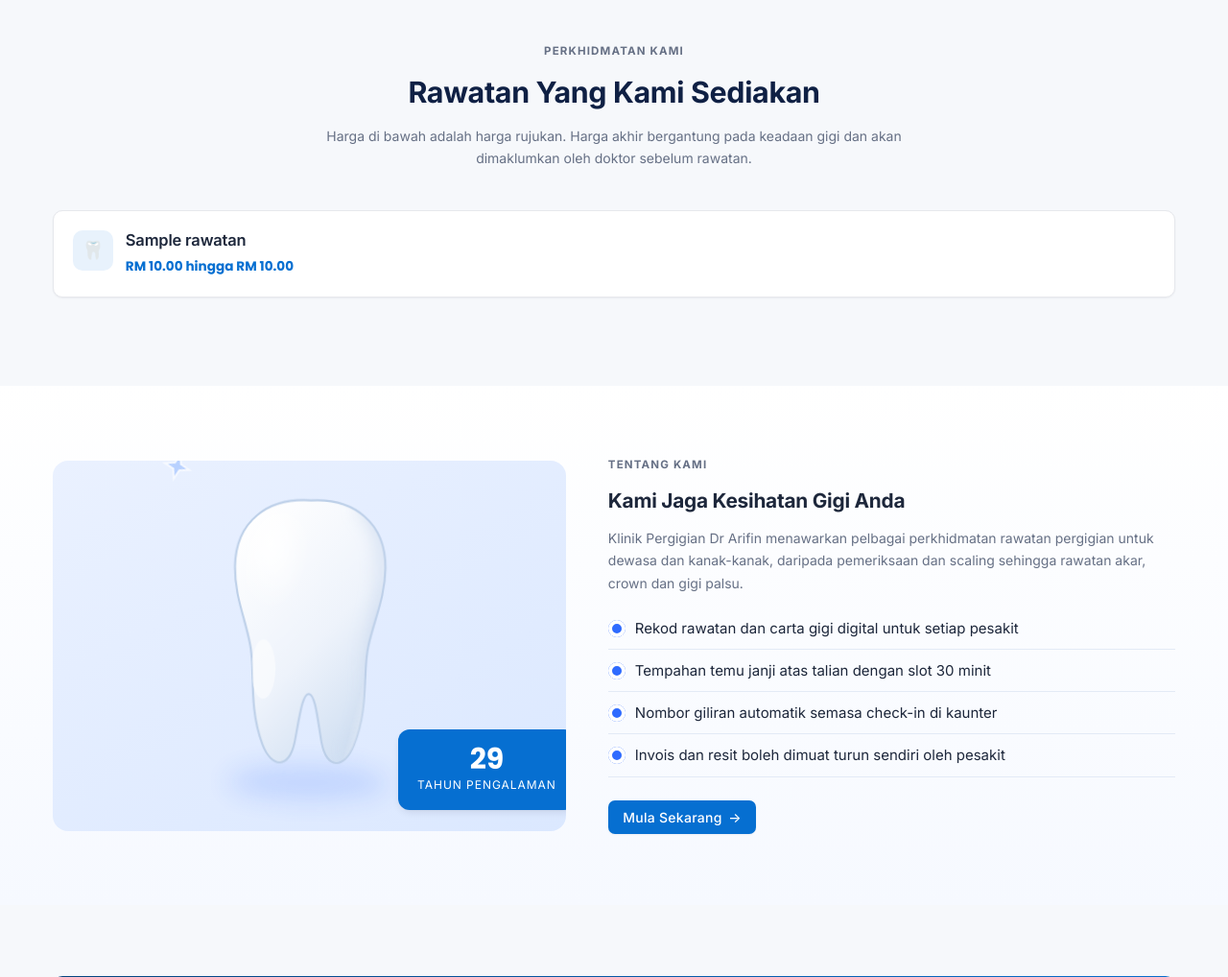
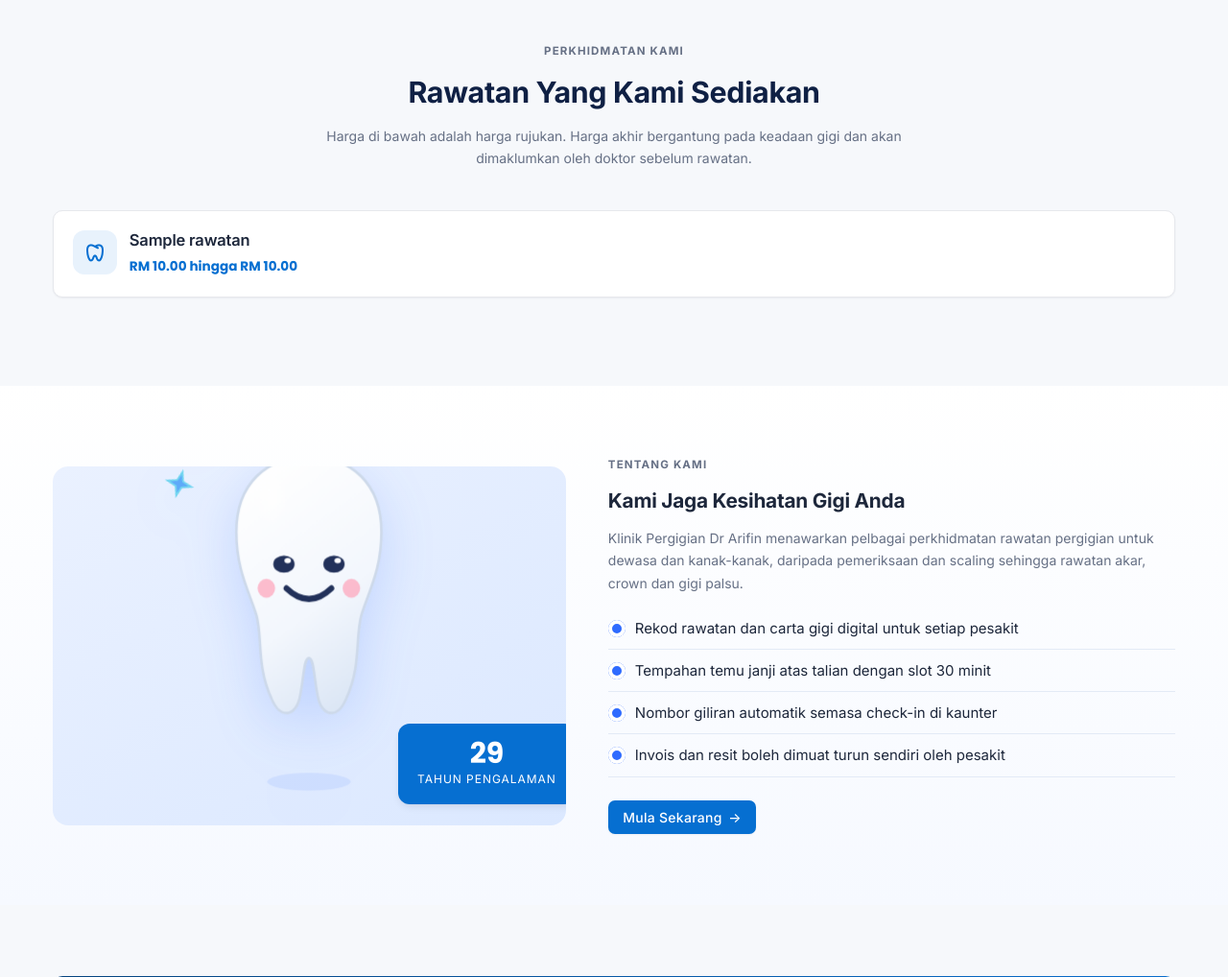
Before and after one commit to anusreevjn/klinik, a PHP site: page / in a window 1280 px wide. Shown: the part 784-1802 px from the top of the page at 96% size. Run offline with PHP 8.4, Linux system fonts and the light colour scheme; tables that the repository leaves empty or names only in its code hold one stand-in row (values such as "Sample post"); some libraries are stand-ins or nearby versions.

Commit message:
Real service icons and a fun bouncing-tooth mascot
- Replace the emoji service icons on the landing page with Tabler line icons
  (dental, sparkles, crown, mood-kid, radioactive, etc.) rendered in the
  brand-blue icon tiles.
- Replace the about-section tooth with a playful tooth mascot: it has a face
  (eyes + smile + rosy cheeks), hops with squash-and-stretch, blinks, casts a
  bouncing shadow, and twinkles with sparkles. Respects reduced-motion.
- Cache-bust assets to v=11.

```diff
--- a/admin/cetak_laporan.php
+++ b/admin/cetak_laporan.php
@@ -25,8 +25,8 @@
     <meta charset="UTF-8">
     <meta name="viewport" content="width=device-width, initial-scale=1.0">
     <title><?= selamat($jenis) ?></title>
-    <link rel="stylesheet" href="../assets/css/style.css?v=10">
-<link rel="stylesheet" href="../assets/css/theme.css?v=10">
+    <link rel="stylesheet" href="../assets/css/style.css?v=11">
+<link rel="stylesheet" href="../assets/css/theme.css?v=11">
 <link rel="stylesheet" href="https://cdn.jsdelivr.net/npm/@tabler/icons-webfont@3.34.0/dist/tabler-icons.min.css">
 </head>
 <body>
@@ -73,6 +73,6 @@
         <a class="btn btn-back" href="laporan.php">Kembali</a>
     </div>
 </div>
-<script src="../assets/js/ui.js?v=10" defer></script>
+<script src="../assets/js/ui.js?v=11" defer></script>
 </body>
 </html>
--- a/assets/css/theme.css
+++ b/assets/css/theme.css
@@ -530,7 +530,8 @@
 .sel-gigi{border:1px solid var(--c-border-strong);border-radius:5px}
 
 .kad-servis{display:flex;gap:.8rem;align-items:flex-start}
-.ikon-servis{flex:0 0 42px;width:42px;height:42px;display:grid;place-items:center;border-radius:10px;background:var(--c-primary-lt);color:var(--c-primary);font-size:1.15rem;transition:background .2s var(--ease)}
+.ikon-servis{flex:0 0 46px;width:46px;height:46px;display:grid;place-items:center;border-radius:12px;background:var(--c-primary-lt);color:var(--c-primary);transition:background .2s var(--ease)}
+.ikon-servis i{font-size:1.5rem;line-height:1}
 .kad-servis:hover .ikon-servis{background:var(--c-primary);color:#fff;transform:none}
 .kad-servis .harga{font-weight:700;color:var(--c-primary);font-size:.85rem;margin:0}
 
@@ -544,14 +545,30 @@
 .auth-footer a.btn,.auth-footer a.btn:hover,.auth-footer a.btn-back,.auth-footer a.btn-back:hover,.auth-links a.btn,.auth-links a.btn:hover{text-decoration:none}
 
 .gigi-pentas{display:flex;align-items:center;justify-content:center;width:100%;height:100%;min-height:340px;padding:18px}
-.gigi-animasi{width:min(280px,74%);height:auto;overflow:visible;animation:gigiBob 5s ease-in-out infinite;transform-origin:50% 62%}
-@keyframes gigiBob{0%,100%{transform:translateY(0) rotate(-1.5deg)}50%{transform:translateY(-14px) rotate(1.5deg)}}
-.gigi-animasi .gigi-streak{animation:gigiSweep 3.4s ease-in-out infinite}
-@keyframes gigiSweep{0%{transform:translateX(-30px) rotate(14deg)}55%,100%{transform:translateX(210px) rotate(14deg)}}
+.gigi-animasi{width:min(270px,72%);height:auto;overflow:visible;filter:drop-shadow(0 16px 26px rgba(47,107,255,.18))}
+
+.gigi-animasi .gigi-tubuh{animation:gigiLompat 1.9s cubic-bezier(.5,.05,.4,1) infinite;transform-box:fill-box;transform-origin:50% 100%}
+@keyframes gigiLompat{
+    0%{transform:translateY(0) scale(1,1)}
+    12%{transform:translateY(4px) scale(1.09,.9)}
+    32%{transform:translateY(-34px) scale(.93,1.08)}
+    54%{transform:translateY(-34px) scale(.97,1.03)}
+    74%{transform:translateY(4px) scale(1.1,.88)}
+    88%{transform:translateY(0) scale(.99,1.02)}
+    100%{transform:translateY(0) scale(1,1)}
+}
+
+.gigi-animasi .gigi-bayang{animation:gigiBayang 1.9s cubic-bezier(.5,.05,.4,1) infinite;transform-box:fill-box;transform-origin:center}
+@keyframes gigiBayang{0%,100%{transform:scale(1);opacity:.2}32%,54%{transform:scale(.62);opacity:.1}74%{transform:scale(1.08);opacity:.22}}
+
+.gigi-animasi .gigi-mata{animation:gigiKedip 3.4s ease-in-out infinite;transform-box:fill-box;transform-origin:center}
+@keyframes gigiKedip{0%,93%,100%{transform:scaleY(1)}96%{transform:scaleY(.12)}}
+
 .gigi-animasi .kilau{animation:gigiKilau 2.4s ease-in-out infinite;transform-box:fill-box;transform-origin:center}
 .gigi-animasi .kilau-2{animation-delay:1.2s}
 @keyframes gigiKilau{0%,100%{opacity:.2;transform:scale(.6) rotate(0deg)}50%{opacity:1;transform:scale(1.2) rotate(30deg)}}
-@media(prefers-reduced-motion:reduce){.gigi-animasi,.gigi-animasi .gigi-streak,.gigi-animasi .kilau{animation:none}}
+
+@media(prefers-reduced-motion:reduce){.gigi-animasi *{animation:none !important}}
 
 .hero-visual{flex-direction:column}
 .kad-terapung{position:static;right:auto;bottom:auto;margin:18px auto 0;width:fit-content}
--- a/change_password.php
+++ b/change_password.php
@@ -62,8 +62,8 @@
 <head>
 <meta name="viewport" content="width=device-width, initial-scale=1.0">
 <title>Tukar Password</title>
-<link rel="stylesheet" href="assets/css/style.css?v=10">
-<link rel="stylesheet" href="assets/css/theme.css?v=10">
+<link rel="stylesheet" href="assets/css/style.css?v=11">
+<link rel="stylesheet" href="assets/css/theme.css?v=11">
 <link rel="stylesheet" href="https://cdn.jsdelivr.net/npm/@tabler/icons-webfont@3.34.0/dist/tabler-icons.min.css">
 </head>
 <body class="auth-body">
@@ -106,6 +106,6 @@
 </div>
 </div>
 
-<script src="assets/js/ui.js?v=10" defer></script>
+<script src="assets/js/ui.js?v=11" defer></script>
 </body>
 </html>
--- a/doktor/kad_rawatan.php
+++ b/doktor/kad_rawatan.php
@@ -68,8 +68,8 @@
     <meta charset="UTF-8">
     <meta name="viewport" content="width=device-width, initial-scale=1.0">
     <title>Kad Rawatan <?= e($pesakit['nama_pesakit']) ?></title>
-    <link rel="stylesheet" href="../assets/css/style.css?v=10">
-<link rel="stylesheet" href="../assets/css/theme.css?v=10">
+    <link rel="stylesheet" href="../assets/css/style.css?v=11">
+<link rel="stylesheet" href="../assets/css/theme.css?v=11">
 <link rel="stylesheet" href="https://cdn.jsdelivr.net/npm/@tabler/icons-webfont@3.34.0/dist/tabler-icons.min.css">
     <style>
         .kad { border: 1px solid #94a3b8; padding: 22px; background: #fff; }
@@ -161,6 +161,6 @@
         <a class="btn btn-back" href="<?= $_SESSION['role'] === 'doktor' ? '../doktor/pesakit.php' : ($_SESSION['role'] === 'kakitangan' ? '../kakitangan/pesakit.php' : '../admin/pengguna.php?tab=pesakit') ?>">Kembali</a>
     </div>
 </div>
-<script src="../assets/js/ui.js?v=10" defer></script>
+<script src="../assets/js/ui.js?v=11" defer></script>
 </body>
 </html>
--- a/doktor/rekod_rawatan.php
+++ b/doktor/rekod_rawatan.php
@@ -51,8 +51,8 @@
     <meta charset="UTF-8">
 <meta name="viewport" content="width=device-width, initial-scale=1.0">
     <title>Rekod Rawatan - Klinik Pergigian Dr. Arifin</title>
-    <link rel="stylesheet" href="../assets/css/style.css?v=10">
-<link rel="stylesheet" href="../assets/css/theme.css?v=10">
+    <link rel="stylesheet" href="../assets/css/style.css?v=11">
+<link rel="stylesheet" href="../assets/css/theme.css?v=11">
 <link rel="stylesheet" href="https://cdn.jsdelivr.net/npm/@tabler/icons-webfont@3.34.0/dist/tabler-icons.min.css">
 
     <style>
@@ -526,6 +526,6 @@
     }
 </script>
 
-<script src="../assets/js/ui.js?v=10" defer></script>
+<script src="../assets/js/ui.js?v=11" defer></script>
 </body>
 </html>
--- a/include/layout.php
+++ b/include/layout.php
@@ -65,8 +65,8 @@
     echo '<!DOCTYPE html><html lang="ms"><head><meta charset="UTF-8">';
     echo '<meta name="viewport" content="width=device-width, initial-scale=1.0">';
     echo '<title>' . selamat($tajuk) . ' | ' . selamat($nama_klinik) . '</title>';
-    echo '<link rel="stylesheet" href="../assets/css/style.css?v=10">
-<link rel="stylesheet" href="../assets/css/theme.css?v=10">
+    echo '<link rel="stylesheet" href="../assets/css/style.css?v=11">
+<link rel="stylesheet" href="../assets/css/theme.css?v=11">
 <link rel="stylesheet" href="https://cdn.jsdelivr.net/npm/@tabler/icons-webfont@3.34.0/dist/tabler-icons.min.css">';
     echo '</head><body><div class="dashboard"><div class="sidebar">';
     echo '<div class="sidebar-logo"><img src="' . selamat($logo) . '" alt="Logo"><h2>' . selamat($nama_klinik) . '</h2></div>';
@@ -84,5 +84,5 @@
 
 function tamat_halaman()
 {
-    echo '</div></div><script src="../assets/js/ui.js?v=10"></script></body></html>';
+    echo '</div></div><script src="../assets/js/ui.js?v=11"></script></body></html>';
 }
--- a/index.php
+++ b/index.php
@@ -16,7 +16,7 @@
     'Sabtu' => tetapan($conn, 'waktu_sabtu', '-'),
 ];
 
-$ikon_rawatan = ['R001' => '🦷', 'R002' => '✨', 'R003' => '🪥', 'R004' => '🩹', 'R005' => '🧒', 'R006' => '🔍', 'R007' => '🧪', 'R008' => '👑', 'R009' => '😁', 'R010' => '🩻', 'R011' => '💎', 'R012' => '📐'];
+$ikon_rawatan = ['R001' => 'ti-dental', 'R002' => 'ti-sparkles', 'R003' => 'ti-dental', 'R004' => 'ti-dental-off', 'R005' => 'ti-mood-kid', 'R006' => 'ti-zoom-in', 'R007' => 'ti-test-pipe', 'R008' => 'ti-crown', 'R009' => 'ti-mood-smile', 'R010' => 'ti-radioactive', 'R011' => 'ti-diamond', 'R012' => 'ti-ruler-2'];
 
 $servis = mysqli_query($conn, "SELECT kod_rawatan, nama_rawatan, harga, harga_maksimum FROM kod_rawatan ORDER BY kod_rawatan ASC LIMIT 6");
 
@@ -33,8 +33,8 @@
     <meta charset="UTF-8">
     <meta name="viewport" content="width=device-width, initial-scale=1.0">
     <title><?= e($nama_klinik) ?></title>
-    <link rel="stylesheet" href="assets/css/style.css?v=10">
-<link rel="stylesheet" href="assets/css/theme.css?v=10">
+    <link rel="stylesheet" href="assets/css/style.css?v=11">
+<link rel="stylesheet" href="assets/css/theme.css?v=11">
 <link rel="stylesheet" href="https://cdn.jsdelivr.net/npm/@tabler/icons-webfont@3.34.0/dist/tabler-icons.min.css">
 </head>
 <body>
@@ -126,10 +126,10 @@
 
         <div class="grid-servis">
             <?php while ($row = mysqli_fetch_assoc($servis)) {
-                $ikon = isset($ikon_rawatan[$row['kod_rawatan']]) ? $ikon_rawatan[$row['kod_rawatan']] : '🦷';
+                $ikon = isset($ikon_rawatan[$row['kod_rawatan']]) ? $ikon_rawatan[$row['kod_rawatan']] : 'ti-dental';
             ?>
                 <div class="kad-servis reveal">
-                    <div class="ikon-servis"><?= $ikon ?></div>
+                    <div class="ikon-servis"><i class="ti <?= e($ikon) ?>" aria-hidden="true"></i></div>
                     <div>
                         <h3><?= e($row['nama_rawatan']) ?></h3>
                         <p class="harga">
@@ -147,45 +147,43 @@
         <div class="grid-tentang">
             <div class="gambar-tentang reveal">
                 <div class="gigi-pentas">
-                    <svg class="gigi-animasi" viewBox="0 0 200 250" role="img" aria-label="Gigi sihat berkilat">
+                    <svg class="gigi-animasi" viewBox="0 0 200 250" role="img" aria-label="Gigi comel melompat">
                         <defs>
-                            <linearGradient id="gigiBadan" x1="0.2" y1="0" x2="0.8" y2="1">
+                            <linearGradient id="gigiBadan" x1="0.3" y1="0" x2="0.7" y2="1">
                                 <stop offset="0" stop-color="#ffffff"/>
-                                <stop offset="0.55" stop-color="#eef3fb"/>
-                                <stop offset="1" stop-color="#cdddf1"/>
+                                <stop offset="0.6" stop-color="#f3f7fd"/>
+                                <stop offset="1" stop-color="#dbe6f5"/>
                             </linearGradient>
-                            <radialGradient id="gigiGloss" cx="0.36" cy="0.26" r="0.55">
+                            <radialGradient id="gigiGloss" cx="0.36" cy="0.26" r="0.5">
                                 <stop offset="0" stop-color="#ffffff" stop-opacity="0.95"/>
                                 <stop offset="1" stop-color="#ffffff" stop-opacity="0"/>
                             </radialGradient>
-                            <linearGradient id="gigiShine" x1="0" y1="0" x2="1" y2="0">
-                                <stop offset="0" stop-color="#ffffff" stop-opacity="0"/>
-                                <stop offset="0.5" stop-color="#ffffff" stop-opacity="0.85"/>
-                                <stop offset="1" stop-color="#ffffff" stop-opacity="0"/>
-                            </linearGradient>
-                            <clipPath id="gigiClip">
-                                <path d="M100 24 C68 22 44 40 44 74 C44 96 52 112 56 132 C60 150 55 178 66 206 C73 224 86 224 90 204 C93 188 95 168 100 168 C105 168 107 188 110 204 C114 224 127 224 134 206 C145 178 140 150 144 132 C148 112 156 96 156 74 C156 40 132 22 100 24 Z"/>
-                            </clipPath>
-                            <filter id="gigiBlur" x="-40%" y="-40%" width="180%" height="180%"><feGaussianBlur stdDeviation="6"/></filter>
-                            <filter id="gigiSoft" x="-60%" y="-60%" width="220%" height="220%"><feGaussianBlur stdDeviation="9"/></filter>
                         </defs>
 
-                        <ellipse class="gigi-bayang" cx="100" cy="234" rx="60" ry="13" fill="#2f6bff" opacity="0.16" filter="url(#gigiSoft)"/>
+                        <ellipse class="gigi-bayang" cx="100" cy="230" rx="52" ry="11" fill="#2f6bff" opacity="0.18"/>
 
-                        <path d="M100 24 C68 22 44 40 44 74 C44 96 52 112 56 132 C60 150 55 178 66 206 C73 224 86 224 90 204 C93 188 95 168 100 168 C105 168 107 188 110 204 C114 224 127 224 134 206 C145 178 140 150 144 132 C148 112 156 96 156 74 C156 40 132 22 100 24 Z" fill="url(#gigiBadan)" stroke="#bccfe8" stroke-width="1.5"/>
+                        <g class="gigi-tubuh">
+                            <path d="M100 20 C66 20 42 40 42 76 C42 104 52 120 58 138 C63 154 58 176 70 200 C77 216 90 214 93 198 C96 184 96 170 100 170 C104 170 104 184 107 198 C110 214 123 216 130 200 C142 176 137 154 142 138 C148 120 158 104 158 76 C158 40 134 20 100 20 Z" fill="url(#gigiBadan)" stroke="#cdd9ea" stroke-width="2"/>
+                            <ellipse cx="74" cy="60" rx="16" ry="26" fill="url(#gigiGloss)"/>
 
-                        <g clip-path="url(#gigiClip)">
-                            <path d="M132 30 C150 44 152 66 150 86 C148 108 140 126 142 150 C144 176 138 196 128 212 L156 212 L162 20 Z" fill="#c2d3ec" opacity="0.55" filter="url(#gigiBlur)"/>
-                            <ellipse cx="78" cy="78" rx="26" ry="44" fill="url(#gigiGloss)"/>
-                            <ellipse cx="66" cy="150" rx="9" ry="22" fill="#ffffff" opacity="0.55"/>
-                            <rect class="gigi-streak" x="-30" y="-40" width="42" height="330" fill="url(#gigiShine)"/>
+                            <circle class="gigi-pipi" cx="66" cy="118" r="7" fill="#ff9bb3" opacity="0.65"/>
+                            <circle class="gigi-pipi" cx="134" cy="118" r="7" fill="#ff9bb3" opacity="0.65"/>
+
+                            <g class="gigi-mata">
+                                <circle cx="80" cy="100" r="8.5" fill="#22315a"/>
+                                <circle cx="120" cy="100" r="8.5" fill="#22315a"/>
+                                <circle cx="83" cy="96.5" r="2.6" fill="#fff"/>
+                                <circle cx="123" cy="96.5" r="2.6" fill="#fff"/>
+                            </g>
+
+                            <path class="gigi-senyum" d="M82 118 Q100 134 118 118" fill="none" stroke="#22315a" stroke-width="4.5" stroke-linecap="round"/>
                         </g>
 
-                        <g class="kilau" transform="translate(154 46)">
-                            <path d="M0 -13 L3.2 -3.2 L13 0 L3.2 3.2 L0 13 L-3.2 3.2 L-13 0 L-3.2 -3.2 Z" fill="#ffffff"/>
+                        <g class="kilau" transform="translate(158 48)">
+                            <path d="M0 -13 L3.2 -3.2 L13 0 L3.2 3.2 L0 13 L-3.2 3.2 L-13 0 L-3.2 -3.2 Z" fill="#22c3e6"/>
                         </g>
-                        <g class="kilau kilau-2" transform="translate(42 40)">
-                            <path d="M0 -8 L2 -2 L8 0 L2 2 L0 8 L-2 2 L-8 0 L-2 -2 Z" fill="#8fb6ff"/>
+                        <g class="kilau kilau-2" transform="translate(40 44)">
+                            <path d="M0 -8 L2 -2 L8 0 L2 2 L0 8 L-2 2 L-8 0 L-2 -2 Z" fill="#4f8cff"/>
                         </g>
                     </svg>
                 </div>
@@ -299,6 +297,6 @@
     </div>
 </div>
 
-<script src="assets/js/ui.js?v=10"></script>
+<script src="assets/js/ui.js?v=11"></script>
 </body>
 </html>
--- a/kakitangan/resit.php
+++ b/kakitangan/resit.php
@@ -51,8 +51,8 @@
     <meta charset="UTF-8">
     <meta name="viewport" content="width=device-width, initial-scale=1.0">
     <title>Resit <?= selamat($data['no_resit']) ?></title>
-    <link rel="stylesheet" href="../assets/css/style.css?v=10">
-<link rel="stylesheet" href="../assets/css/theme.css?v=10">
+    <link rel="stylesheet" href="../assets/css/style.css?v=11">
+<link rel="stylesheet" href="../assets/css/theme.css?v=11">
 <link rel="stylesheet" href="https://cdn.jsdelivr.net/npm/@tabler/icons-webfont@3.34.0/dist/tabler-icons.min.css">
 </head>
 <body>
@@ -142,6 +142,6 @@
         <a class="btn btn-back" href="<?= $peranan === 'pesakit' ? '../pesakit/pembayaran.php' : ($peranan === 'pentadbir' ? '../admin/pembayaran.php' : 'invois.php') ?>">Kembali</a>
     </div>
 </div>
-<script src="../assets/js/ui.js?v=10" defer></script>
+<script src="../assets/js/ui.js?v=11" defer></script>
 </body>
 </html>
--- a/login.php
+++ b/login.php
@@ -64,8 +64,8 @@
 <head>
 <title>Log Masuk Pesakit</title>
 
-<link rel="stylesheet" href="assets/css/style.css?v=10">
-<link rel="stylesheet" href="assets/css/theme.css?v=10">
+<link rel="stylesheet" href="assets/css/style.css?v=11">
+<link rel="stylesheet" href="assets/css/theme.css?v=11">
 <link rel="stylesheet" href="https://cdn.jsdelivr.net/npm/@tabler/icons-webfont@3.34.0/dist/tabler-icons.min.css">
 <meta name="viewport" content="width=device-width, initial-scale=1.0">
 </head>
@@ -113,6 +113,6 @@
 
 </div>
 
-<script src="assets/js/ui.js?v=10" defer></script>
+<script src="assets/js/ui.js?v=11" defer></script>
 </body>
 </html>
--- a/lupa_password.php
+++ b/lupa_password.php
@@ -72,8 +72,8 @@
     <meta charset="UTF-8">
     <meta name="viewport" content="width=device-width, initial-scale=1.0">
     <title>Lupa Kata Laluan</title>
-    <link rel="stylesheet" href="assets/css/style.css?v=10">
-<link rel="stylesheet" href="assets/css/theme.css?v=10">
+    <link rel="stylesheet" href="assets/css/style.css?v=11">
+<link rel="stylesheet" href="assets/css/theme.css?v=11">
 <link rel="stylesheet" href="https://cdn.jsdelivr.net/npm/@tabler/icons-webfont@3.34.0/dist/tabler-icons.min.css">
 </head>
 <body class="auth-body">
@@ -106,6 +106,6 @@
         <div class="auth-footer"><a href="login.php" class="btn btn-back" style="width:100%"><i class="ti ti-arrow-back-up"></i> Kembali ke Log Masuk</a></div>
     </div>
 </div>
-<script src="assets/js/ui.js?v=10" defer></script>
+<script src="assets/js/ui.js?v=11" defer></script>
 </body>
 </html>
--- a/queue_display.php
+++ b/queue_display.php
@@ -65,8 +65,8 @@
     <meta charset="UTF-8">
     <meta name="viewport" content="width=device-width, initial-scale=1.0">
     <title>Tetapkan Kata Laluan</title>
-    <link rel="stylesheet" href="assets/css/style.css?v=10">
-<link rel="stylesheet" href="assets/css/theme.css?v=10">
+    <link rel="stylesheet" href="assets/css/style.css?v=11">
+<link rel="stylesheet" href="assets/css/theme.css?v=11">
 <link rel="stylesheet" href="https://cdn.jsdelivr.net/npm/@tabler/icons-webfont@3.34.0/dist/tabler-icons.min.css">
 </head>
 <body class="auth-body">
@@ -99,6 +99,6 @@
         <?php } ?>
     </div>
 </div>
-<script src="assets/js/ui.js?v=10" defer></script>
+<script src="assets/js/ui.js?v=11" defer></script>
 </body>
 </html>
--- a/register.php
+++ b/register.php
@@ -103,8 +103,8 @@
     <meta charset="UTF-8">
     <meta name="viewport" content="width=device-width, initial-scale=1.0">
     <title>Daftar Akaun Pesakit - <?= e($nama_klinik) ?></title>
-    <link rel="stylesheet" href="assets/css/style.css?v=10">
-    <link rel="stylesheet" href="assets/css/theme.css?v=10">
+    <link rel="stylesheet" href="assets/css/style.css?v=11">
+    <link rel="stylesheet" href="assets/css/theme.css?v=11">
     <link rel="stylesheet" href="https://cdn.jsdelivr.net/npm/@tabler/icons-webfont@3.34.0/dist/tabler-icons.min.css">
 </head>
 <body class="auth-body">
@@ -181,6 +181,6 @@
 
     </div>
 </div>
-<script src="assets/js/ui.js?v=10" defer></script>
+<script src="assets/js/ui.js?v=11" defer></script>
 </body>
 </html>
--- a/reset_password.php
+++ b/reset_password.php
@@ -76,8 +76,8 @@
     <meta charset="UTF-8">
     <meta name="viewport" content="width=device-width, initial-scale=1.0">
     <title>Tetapan Semula Kata Laluan</title>
-    <link rel="stylesheet" href="assets/css/style.css?v=10">
-    <link rel="stylesheet" href="assets/css/theme.css?v=10">
+    <link rel="stylesheet" href="assets/css/style.css?v=11">
+    <link rel="stylesheet" href="assets/css/theme.css?v=11">
     <link rel="stylesheet" href="https://cdn.jsdelivr.net/npm/@tabler/icons-webfont@3.34.0/dist/tabler-icons.min.css">
 </head>
 <body class="auth-body">
@@ -115,6 +115,6 @@
 
     </div>
 </div>
-<script src="assets/js/ui.js?v=10" defer></script>
+<script src="assets/js/ui.js?v=11" defer></script>
 </body>
 </html>
--- a/staff_login.php
+++ b/staff_login.php
@@ -82,8 +82,8 @@
     <meta charset="UTF-8">
     <meta name="viewport" content="width=device-width, initial-scale=1.0">
     <title>Log Masuk Staf - Klinik Pergigian Dr Arifin</title>
-    <link rel="stylesheet" href="assets/css/style.css?v=10">
-    <link rel="stylesheet" href="assets/css/theme.css?v=10">
+    <link rel="stylesheet" href="assets/css/style.css?v=11">
+    <link rel="stylesheet" href="assets/css/theme.css?v=11">
     <link rel="stylesheet" href="https://cdn.jsdelivr.net/npm/@tabler/icons-webfont@3.34.0/dist/tabler-icons.min.css">
 </head>
 <body class="auth-body">
@@ -133,6 +133,6 @@
 
     </div>
 </div>
-<script src="assets/js/ui.js?v=10" defer></script>
+<script src="assets/js/ui.js?v=11" defer></script>
 </body>
 </html>
```
